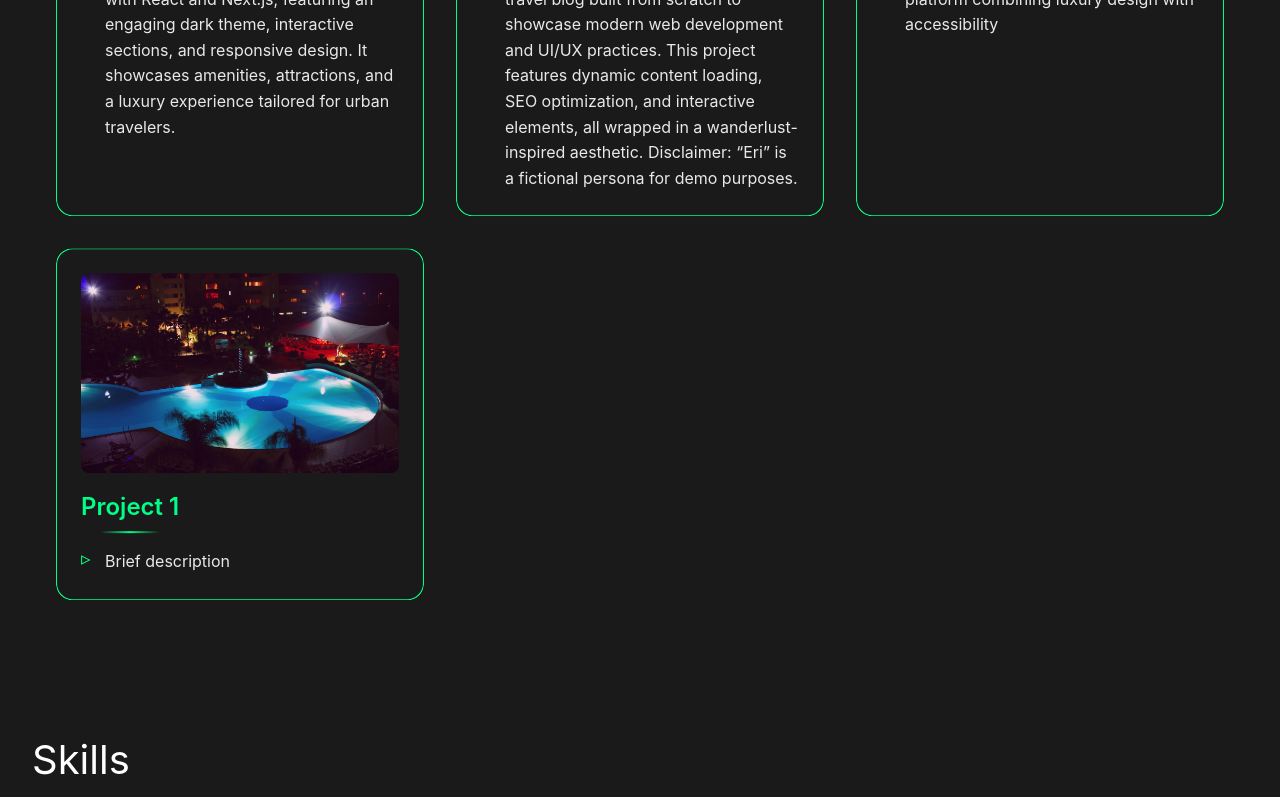
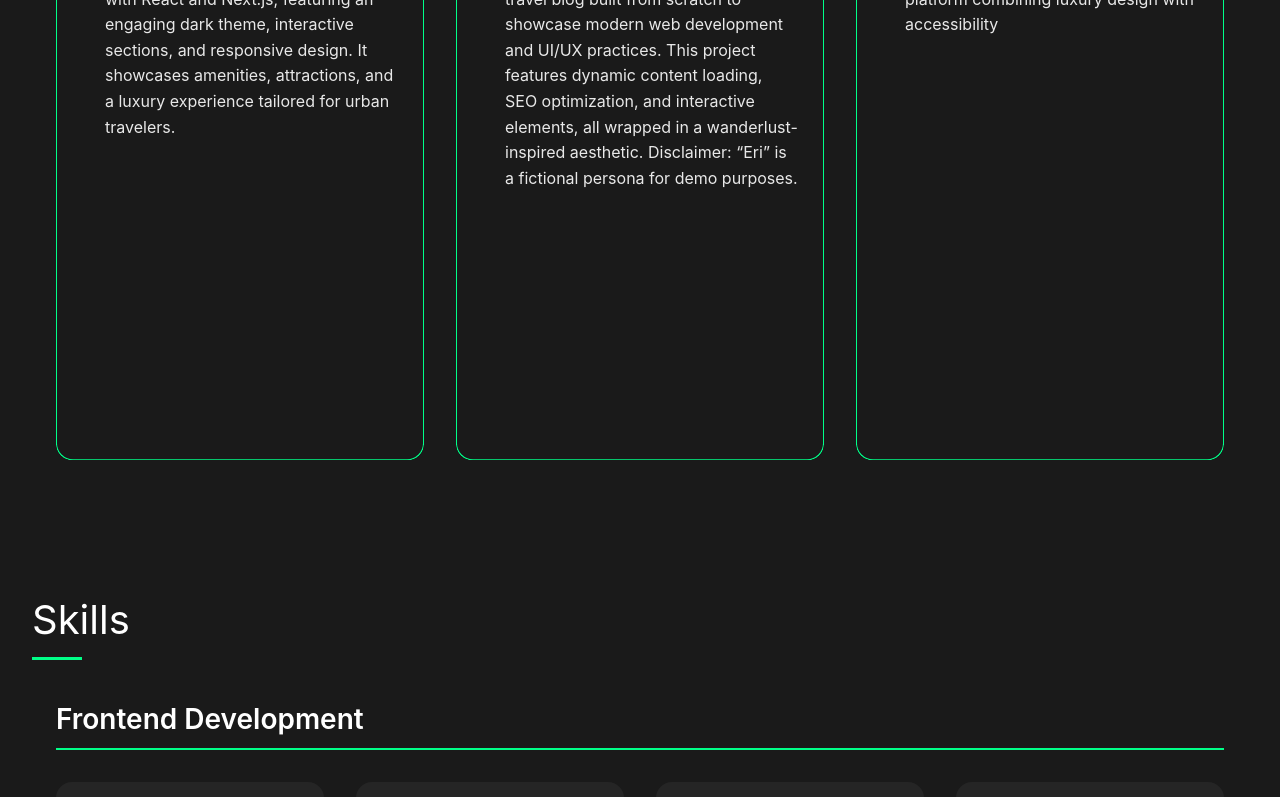
Before and after one commit to obetaE/obetas-portfolio, a Next.js app: page / in a window 1280 px wide. Shown: the part 1310-2107 px from the top of the page. Built offline with nearby package versions, Linux system fonts and the light colour scheme.

Commit message:
Projects finally updated

```diff
--- a/src/components/Projects/Projects.jsx
+++ b/src/components/Projects/Projects.jsx
@@ -77,14 +77,65 @@ Accelerated Mobile Pages (AMP) for low-bandwidth users`,
     video: "/Verve-Digital.mp4",
     link: "https://verve-digital.vercel.app/"
   },
-  {
-    title: "Project 1",
-    shortDesc: "Brief description",
-    longDesc: "Detailed description of the project...",
-    image: "/1.jpg",
-    video: "/2.mp4",
-    link: "https://project1.com"
-  },
+//   {
+//     title: "Product Connect",
+//     shortDesc: "Product Connect is a revolutionary app bridging farmers and buyers directly, cutting out middlemen to ensure fair pricing and fresh produce. Farmers list crops, buyers negotiate deals in real-time, and transactions are secured through escrow payments. Empower local agriculture, reduce waste, and build trust—all in one platform.",
+//     longDesc: `Product Connect reimagines agricultural trade by creating a seamless, transparent marketplace where farmers and buyers connect directly. Designed to empower both parties, the app eliminates costly intermediaries, allowing farmers to set competitive prices and buyers to negotiate deals tailored to their needs.
+
+// How It Works:
+
+// Farmers List Produce: Upload crops with details like type, quantity, harvest date, and base price.
+
+// Buyers Browse & Negotiate: Search real-time listings, filter by location or crop type, and chat directly with farmers to agree on terms.
+
+// Secure Transactions: Funds are held in escrow until delivery is confirmed, ensuring safety for both sides.
+
+// Build Relationships: Verified profiles and review systems foster trust for repeat partnerships.
+
+// Why It Matters:
+
+// For Farmers:
+
+// Reach broader markets beyond local middlemen.
+
+// Set flexible pricing and negotiate bulk sales.
+
+// Reduce post-harvest waste with timely connections.
+
+// For Buyers:
+
+// Access fresh, traceable produce at fair rates.
+
+// Customize orders (bulk, seasonal) through direct chats.
+
+// Support sustainable farming communities.
+
+// Innovative Features:
+
+// Smart Alerts: Buyers receive notifications for preferred crops.
+
+// Delivery Tracking: Real-time updates from farm to doorstep.
+
+// AI Insights: Farmers get pricing tips based on market trends.
+
+// Impact Beyond Trade:
+// By shortening supply chains, Product Connect cuts carbon footprints, boosts farmer incomes, and ensures fresher food for buyers. Join a movement that’s transforming agriculture—one direct deal at a time.
+
+// Join Today: Where Farms Meet Opportunity. 🌾
+
+// `,
+//     image: "/Harvest.JPG",
+//     video: "/2.mp4",
+//     link: "https://www.figma.com/proto/h25ptX5Wl5FnKSIfM4jY16/Farm-Organisation-Projects?node-id=289-3905&t=4Hy2nvHztGEnLsS3-1&scaling=scale-down&content-scaling=fixed&page-id=4%3A84&starting-point-node-id=289%3A3905"
+//   },
+  // {
+  //   title: "Project 1",
+  //   shortDesc: "Brief description",
+  //   longDesc: "Detailed description of the project...",
+  //   image: "/1.jpg",
+  //   video: "/2.mp4",
+  //   link: "https://project1.com"
+  // },
   // Add more projects
 ];
 
@@ -108,7 +159,9 @@ export default function Projects() {
       {projects.map((project, index) => (
         <motion.div
           key={index}
-          className={`${styles.gradientBorder} ${selectedId !== null && styles.none}`}
+           className={`${styles.gradientBorder} ${
+      selectedId !== null && selectedId !== index ? styles.none : ''
+    }`}
           layout
           initial={{ opacity: 0, y: 50 }}
           whileInView={{ opacity: 1, y: 0 }}
@@ -177,7 +230,7 @@ export default function Projects() {
                     rel="noopener noreferrer"
                     className={styles.projectLink}
                   >
-                    Visit Website
+                    Visit Project
                   </Link>
                 </div>
               </div>
--- a/src/components/Projects/Projects.module.css
+++ b/src/components/Projects/Projects.module.css
@@ -6,6 +6,8 @@
   max-width: 1200px;
   margin: 0 auto;
   padding: 0 1rem;
+   position: relative;
+  min-height: 100vh;
 }
 
 /* Gradient border effect */
@@ -17,10 +19,17 @@
   overflow: hidden;
 }
 
-/* .none{
-  max-height: 100vh;
+.none{
+    height: 0;
   overflow: hidden;
-} */
+  opacity: 0;
+  pointer-events: none;
+}
+
+.projectsGrid:has(.none) {
+  height: 100vh;
+  overflow: hidden;
+}
 
 .gradientBorder::before {
   content: '';
@@ -100,18 +109,18 @@
 
 .projectOverlay {
   position: fixed;
-  top: 0;
-  left: 0;
-  right: 0;
-  bottom: 0;
-  background: rgba(0, 0, 0, 0.95);
-  display: flex;
-  align-items: center;
-  justify-content: center;
+   top: 50%;
+  left: 50%;
+  transform: translate(-50%, -50%);
+   background: rgba(0, 0, 0, 0.95);
+     width: 100%;
+  max-width: 1600px;
+  height: auto;
+  min-height: 110vh;
+  max-height: 160vh;
   z-index: 2000;
   padding: 1rem;
   cursor: pointer;
-  width: 100%;
   overflow: auto;
 }
 
@@ -119,7 +128,7 @@
   background: var(--secondary-bg);
   width: 100%;
   min-height: 100dvh;
-  max-width: 1400px;
+  max-width: 1600px;
   border-radius: 1rem;
   overflow: hidden;
   position: fixed;
@@ -284,8 +293,9 @@
 /* Mobile-specific adjustments */
 @media (max-width: 768px) {
   .expandedProject {
-    height: 100dvh;
+    height: 100vh;
     border-radius: 0;
+    overflow: hidden;
   }
 
   .mediaContainer {
```
Also changed, not shown: public/Harvest.JPG (added).
